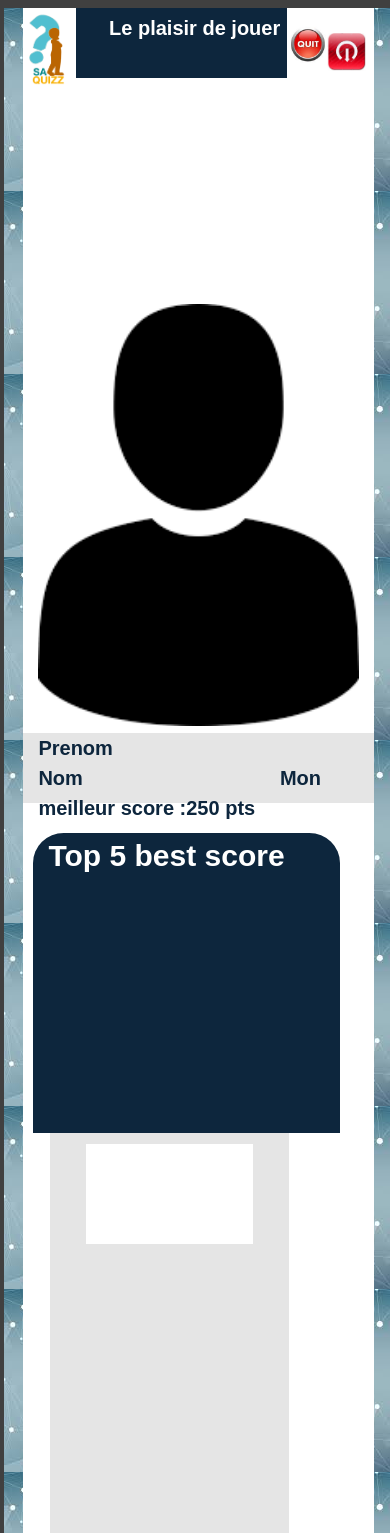
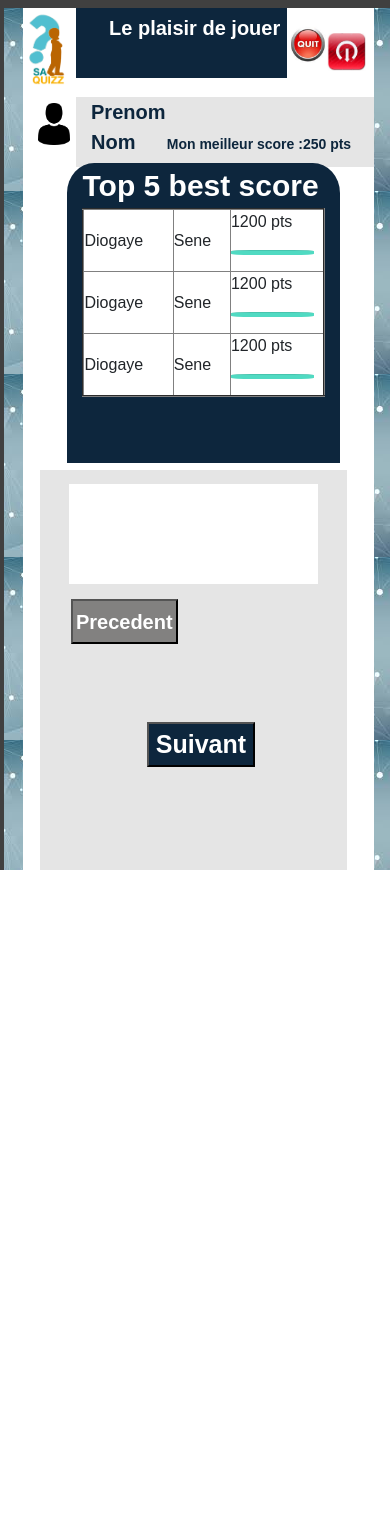
Before and after one commit to sakhir/qcm_bd_Ahmadou_Sakhir, a PHP site: page /src/espacejoueur.php in a window 390 px wide. After the commit the page ends 870 px from the top, so only its background shows below. Run offline with PHP 8.4, Linux system fonts and the light colour scheme; some libraries are stand-ins or nearby versions; some web fonts are replaced.

Commit message:
integration de la page joueur

```diff
--- a/css/espacejoueur.css
+++ b/css/espacejoueur.css
@@ -130,6 +130,26 @@
   margin-top: 5%;
   height: 100px;
   background-color: white;
+}
+
+#sv {
+  background-color:#0D263D; width: 25%;
+  height: 45px;margin-top:45%;
+  color: white;
+  font-weight: bold;
+  font-size: 25px;
+  margin-left:30%;
+  position: relative;
+}
+
+#pr {
+  background-color:#828180; width: 27%;
+  height: 45px;margin-top:5%;
+  color: white;
+  font-weight: bold;
+  font-size: 25px;
+  margin-left:10%;
+  position: relative;
 }
 /*------------------------------------------------------------------
 [ Focus Input ]*/
@@ -401,4 +475,66 @@
 /* margin:auto;*/
 
 }
+#avj {
+  width:10%;
+  margin-top: -20%;
 }
+#scr {
+  color: #0D263D;
+  font-weight: bold;
+  font-size: 14px;
+  margin-left: 10%;
+
+}
+.navig {
+ background-color:#E5E5E5; /*#E5E5E5;*/
+ height: 70px;
+ width: 900%;
+ margin-top:-20%;
+ margin-left: 15%;
+}
+.droite {
+background-color:#E5E5E5 ;
+height: 400px;
+width: 90%;
+margin-left: 2%;
+margin-top: 2%;
+}
+
+#quest {
+  width: 90%;
+  margin-left: 5%;
+  margin-top: 5%;
+  height: 100px;
+  background-color: white;
+}
+#pr {
+  background-color:#828180; width: 35%;
+  height: 45px;margin-top:5%;
+  color: white;
+  font-weight: bold;
+  font-size: 20px;
+  margin-left:5%;
+  position: absolute;
+}
+#sv {
+  background-color:#0D263D; width: 35%;
+  height: 45px;margin-top:45%;
+  color: white;
+  font-weight: bold;
+  font-size: 25px;
+  margin-left:30%;
+  position: absolute;
+}
+
+.gauche {
+background-color: #0D263D;
+height: 300px;
+width: 80%;
+border-top-left-radius: 10%;
+border-top-right-radius: 10%;
+margin-left: 10%;
+margin-top: -10%;
+
+}
+}
--- a/src/espacejoueur.php
+++ b/src/espacejoueur.php
@@ -43,9 +43,34 @@
       <div class="row m-t-30 p-l-10">
          <div class="col-md-4 gauche">
             <span class="best"> Top 5 best score</span>
+            <table border="2" width="100%">
+              <tr style="width: 50%;height: auto;background-color: white;margin-left: -60%;">
+                <td>Diogaye </td>
+                <td>Sene </td>
+                <td><span style="">1200 pts</span>
+                <hr style="background-color:#50DAC2;height:4px;border-radius:25%;width:90%;">
+                </td>
+              </tr>
+              <tr style="width: 50%;height: auto;background-color: white;margin-left: -60%;">
+                <td>Diogaye </td>
+                <td>Sene </td>
+                <td><span style="">1200 pts</span>
+                <hr style="background-color:#50DAC2;height:4px;border-radius:25%;width:90%;">
+                </td>
+              </tr>
+              <tr style="width: 50%;height: auto;background-color: white;margin-left: -60%;">
+                <td>Diogaye </td>
+                <td>Sene </td>
+                <td><span style="">1200 pts</span>
+                <hr style="background-color:#50DAC2;height:4px;border-radius:25%;width:90%;">
+                </td>
+              </tr>
+            </table>
          </div>
           <div class="col-md-7 droite">
             <div id="quest"> </div>
+            <input  type="submit" id="pr"  name="precedent" value="Precedent" >
+            <input  type="submit" id="sv"  name="suivant" value="Suivant">
          </div>
       </div>
 
```
Also changed, not shown: other parts of css/espacejoueur.css (+56 -2 lines).
